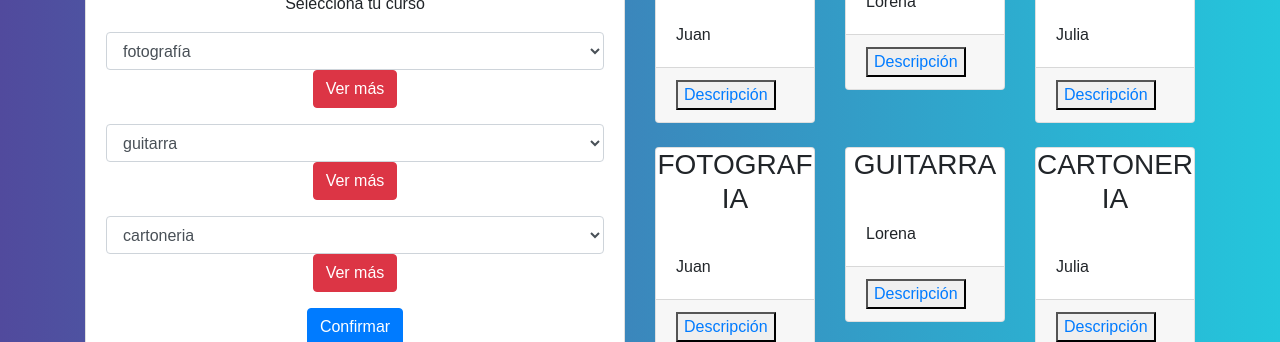
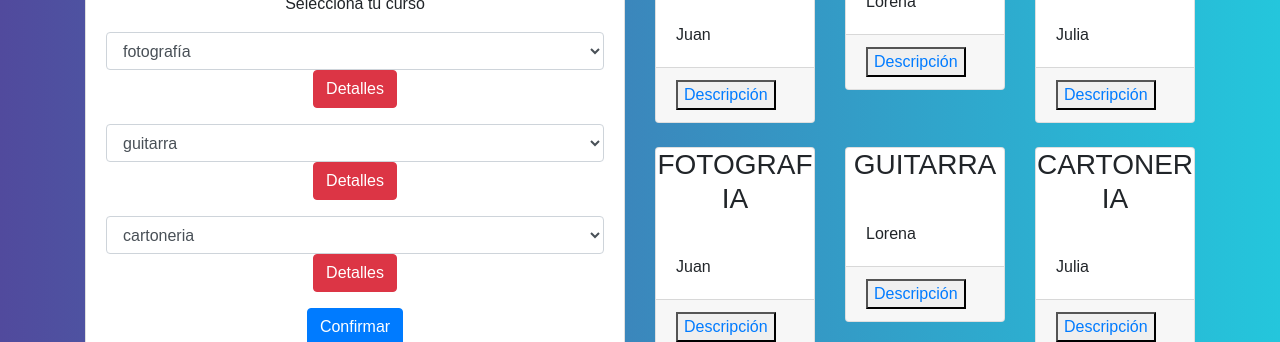
Before and after one commit to devastationwargod/Calaca_final, a React (Create React App) app: page / in a window 1280 px wide. Shown: the part 189-531 px from the top of the page. Built offline with nearby package versions, Linux system fonts and the light colour scheme.

Commit message:
funcionalidad modales

```diff
--- a/src/components/TodoForm.js
+++ b/src/components/TodoForm.js
@@ -2,18 +2,27 @@ import React, { Component } from "react";
 import ControlledCarousel from "./carousel";
 import Form from "react-bootstrap/Form";
 import Button from "react-bootstrap/Button";
+import Modal from "react-bootstrap/Modal";
 
 class TodoForm extends Component {
   constructor() {
     super();
     this.state = {
       cabeza: 0,
-      cuerpo: 0,
-      pie: 0
+      torso: 0,
+      pies: 0,
+      modalShown: " "
     };
     this.handleInputChange = this.handleInputChange.bind(this);
     this.handleSubmit = this.handleSubmit.bind(this);
   }
+
+  handleClick = (curso)=> {
+    this.setState({
+      modalShown: curso,
+
+    });
+  };
 
   handleSubmit(e) {
     e.preventDefault();
@@ -38,18 +47,45 @@ class TodoForm extends Component {
 
     const torsos = this.props.cursos.filter(function(curso) {
       return curso.type === "torso";
-      }).map(function(torso, index) {
+    });
+    const optionsBody = torsos.map(function(torso, index) {
       return <option value={index}>{torso.curso}</option>;
     });
 
     const pies = this.props.cursos.filter(function(curso) {
       return curso.type === "pies";
-      }).map(function(pies, index) {
+    });
+
+    const optionsFeet = pies.map(function(pies, index) {
       return <option value={index}>{pies.curso}</option>;
+    });
+    // en el arreglo "descriptions" se almacena el mapeo de los cursos
+    const descriptions = this.props.cursos.map(curso => {
+      return (
+        // <Modal show={this.state.modalShown === curso.curso}>
+        //   <h1>{curso.title}</h1>
+        //   {curso.description}
+        //   {curso.responsible}
+        // </Modal>
+  <Modal show={this.state.modalShown === curso.curso}>
+
+  <Modal.Body>
+    <p>
+    {curso.description}
+    {curso.responsible}
+    </p>
+
+  </Modal.Body>
+  <Modal.Footer>
+    <Button variant="secondary" onClick={()=>this.handleClick("")}>Close</Button>
+  </Modal.Footer>
+</Modal>
+      );
     });
 
     return (
       <div className="card">
+        {descriptions}
         <Form onSubmit={this.handleSubmit} className="card-body">
           <p>Selecciona tu curso</p>
 
@@ -58,32 +94,49 @@ class TodoForm extends Component {
               onChange={e => this.handleInputChange(e, "cabeza")}
               as="select"
             >
-              {" "}
               {optionsHead}
             </Form.Control>
-            <Button onClick={()=>console.log(cabezas[this.state.cabeza])} variant="danger">Ver más</Button>
+            <Button
+              variant="danger"
+              onClick={()=>this.handleClick(cabezas[this.state.cabeza].curso)}
+            >
+              Detalles
+            </Button>
           </Form.Group>
           <Form.Group controlId="exampleForm.ControlSelect1">
             <Form.Control
-              onChange={e => this.handleInputChange(e, "cuerpo")}
+              onChange={e => this.handleInputChange(e, "torso")}
               as="select"
             >
-              {torsos}
+              {""}
+              {optionsBody}
             </Form.Control>
-            <Button onClick={()=>console.log(torsos[this.state.cuerpo])} variant="danger">Ver más</Button>
+            <Button
+              variant="danger"
+              onClick={() => this.handleClick(torsos[this.state.torso].curso)}
+            >
+              Detalles
+            </Button>
           </Form.Group>
           <Form.Group controlId="exampleForm.ControlSelect1">
             <Form.Control
               onChange={e => this.handleInputChange(e, "pies")}
               as="select"
             >
-              {pies}
+              {""}
+              {optionsFeet}
             </Form.Control>
-            <Button onClick={()=>console.log(pies[this.state.pie])} variant="danger">Ver más</Button>
+            <Button
+              onClick={()=>this.handleClick(pies[this.state.pies].curso)}
+              variant="danger"
+            >
+              Detalles
+            </Button>
           </Form.Group>
           <button type="submit" className="btn btn-primary">
             Confirmar
           </button>
+
         </Form>
         <ControlledCarousel activeIndex={this.state.cabeza} />
         <ControlledCarousel activeIndex={this.state.cuerpo} />
--- a/src/cursos.json
+++ b/src/cursos.json
@@ -4,7 +4,7 @@
       "curso":"fotografía",
       "title": "FOTOGRAFIA",
       "responsible": "Juan",
-      "description": "",
+      "description": "Fotografía para principiantes//Duración:30 hrs.//Instructor:Juan Perez//Fecha inicio:01 Septiembre",
       "type":"cabeza",
       "imagen":"images/foto.png"
     },
@@ -13,7 +13,7 @@
       "curso":"guitarra",
       "title": "GUITARRA",
       "responsible": "Lorena",
-      "description": "",
+      "description": "Duración:30 hrs.//Instructor:Pedro Perez//Fecha inicio:01 Septiembre",
       "type":"torso",
       "imagen":"images/guitarra.png"
     },
@@ -21,7 +21,7 @@
       "curso":"cartoneria",
       "title": "CARTONERIA",
       "responsible": "Julia",
-      "description": "",
+      "description": "Duración:30 hrs.//Instructor:Luis Perez//Fecha inicio:01 Septiembre",
       "type":"pies",
      "imagen": "images/cartoneria.png"
 
```
Also changed, not shown: src/App.js (line endings or trailing spaces). Lines whose indentation alone changed are shown as unchanged.
